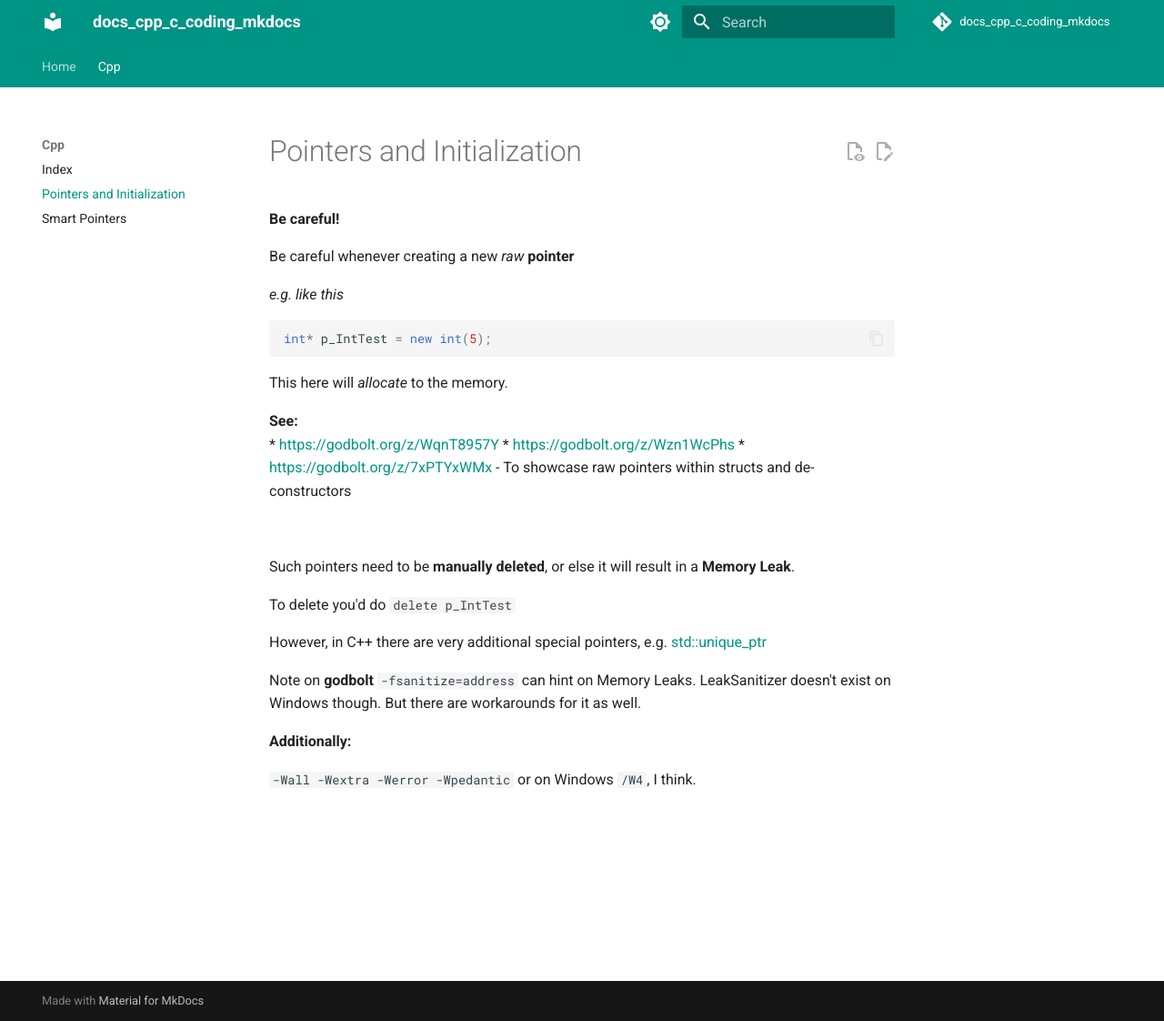
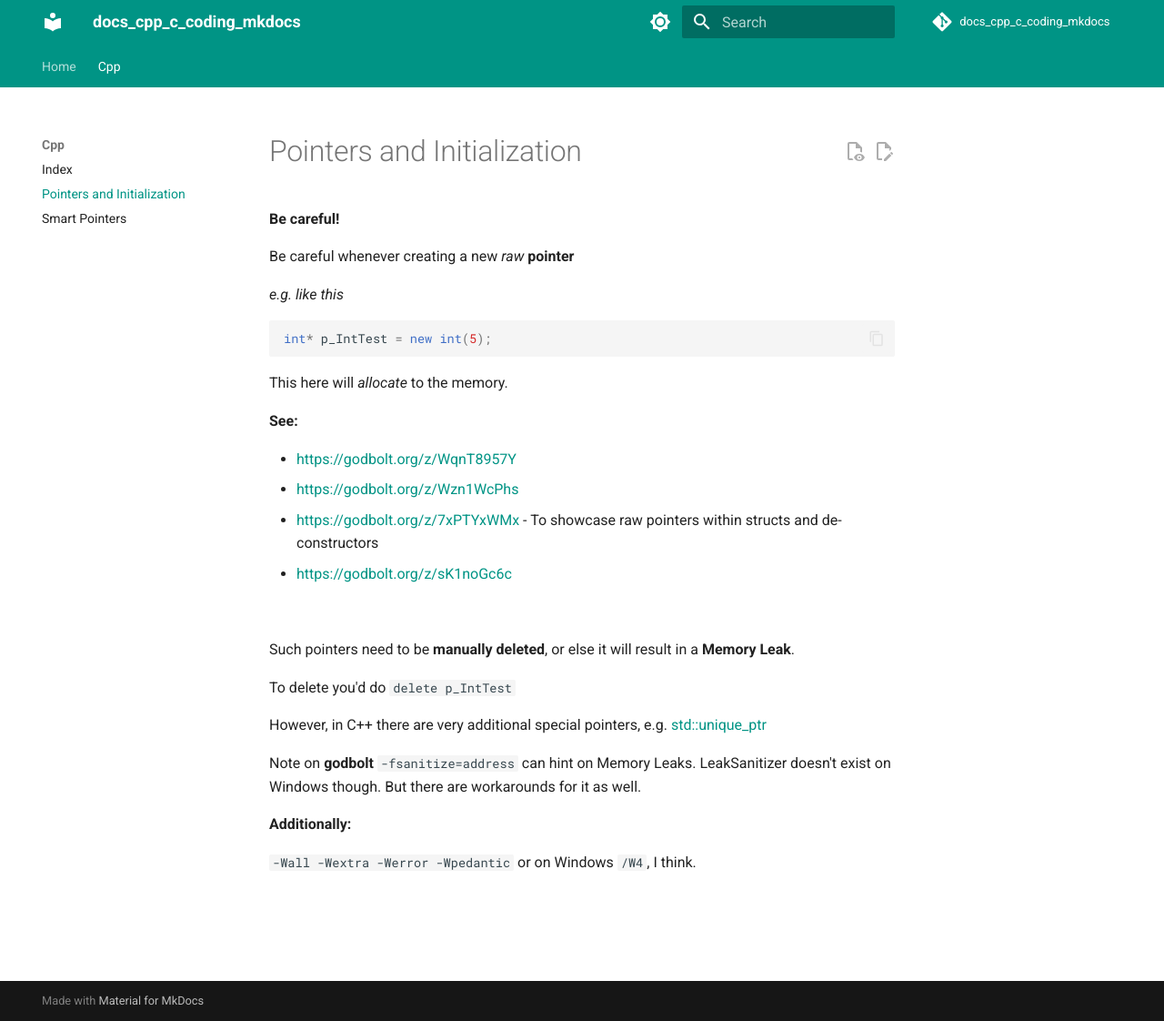
Before and after one commit to karl-police/docs_cpp_c_coding, an MkDocs documentation site: the page built from docs/cpp/Pointers_and_Initialization.md, in a window 1280 px wide and 1122 px high. Shown: the whole window at 91% size. Built offline with MkDocs 1.6.1 and Material for MkDocs 9.7.7, drawn with Linux system fonts in a browser that asks for light colours; comment, search, counter and statistics services are not loaded.

Commit message:
Update Pointers_and_Initialization.md

```diff
--- a/docs/cpp/Pointers_and_Initialization.md
+++ b/docs/cpp/Pointers_and_Initialization.md
@@ -11,11 +11,14 @@ int* p_IntTest = new int(5);
 This here will _allocate_ to the memory.
 
 
-**See:**<br>
+**See:**
+
 * https://godbolt.org/z/WqnT8957Y
 * https://godbolt.org/z/Wzn1WcPhs
+<br>
+
 * https://godbolt.org/z/7xPTYxWMx - To showcase raw pointers within structs and de-constructors
-
+* https://godbolt.org/z/sK1noGc6c
 
 <br>
 
```
